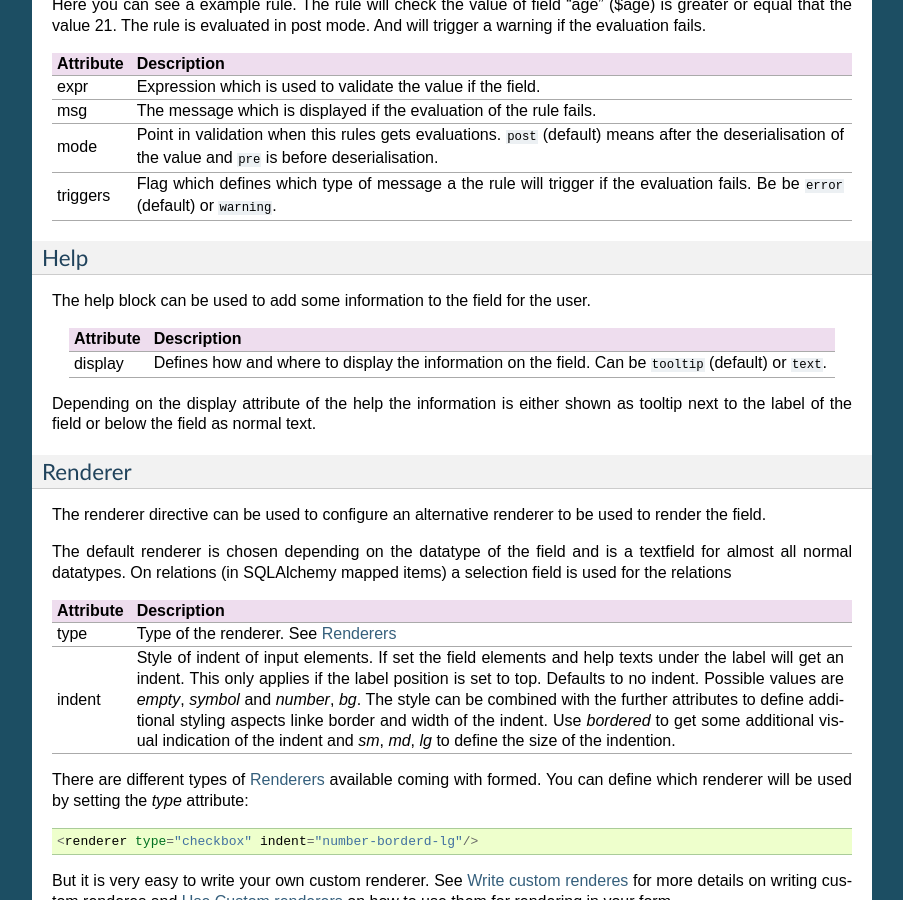
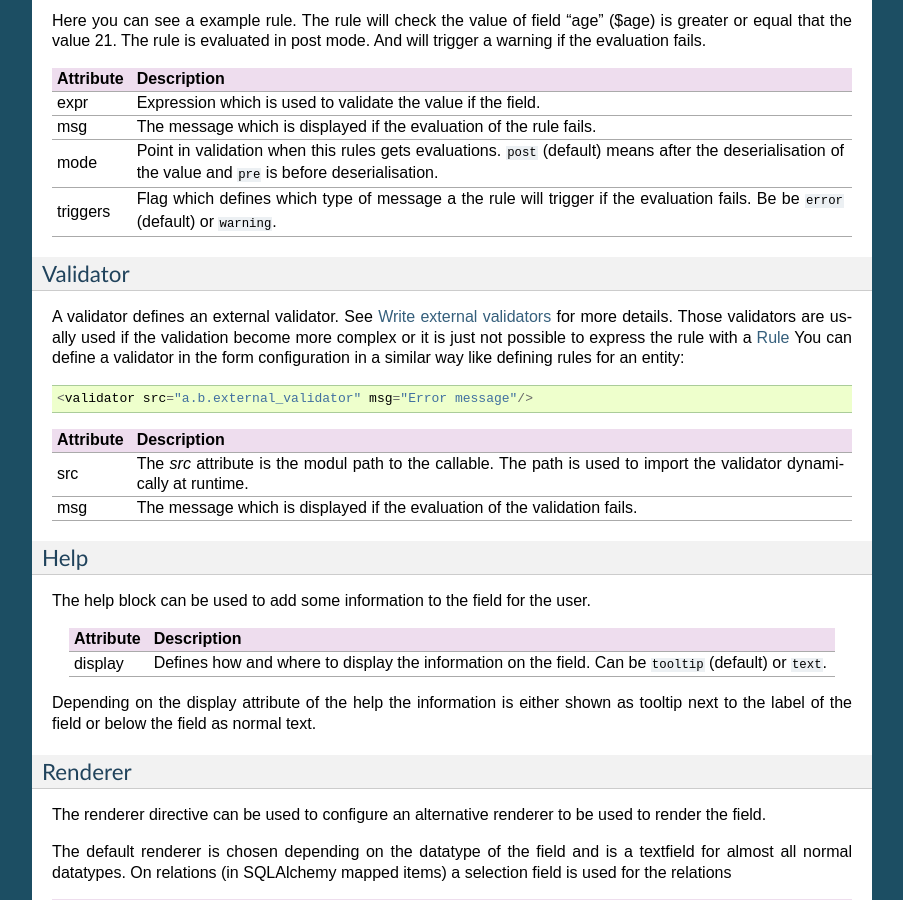
Before and after one commit to ringo-framework/formbar, a Sphinx documentation site: the page built from docs/source/config.rst, in a window 1280 px wide and 900 px high, scrolled down 2934 px. Shown: the whole window, without its empty margins (198-1101 px from the left). Built offline with Sphinx 7.4.7, drawn with Linux system fonts in a browser that asks for light colours; formulas are drawn with MathJax 3; some of the changed text lies outside the part shown.

Commit message:
Added documentation on validators in formconfig.

```diff
--- a/docs/source/config.rst
+++ b/docs/source/config.rst
@@ -46,6 +46,7 @@ Here is an example of an entity definition::
         <renderer type="text"/>
         <help>This is a help text</help>
         <rule expr="$age ge 21" msg="Age must be greater than 21"/>
+        <validator src="a.b.external_validator" msg="Error message"/>
     </entity>
 
 Entities can be marked as *required* or *desired*. Formed will generate
@@ -169,6 +170,25 @@ expr        Expression which is used to validate the value if the field.
 msg         The message which is displayed if the evaluation of the rule fails.
 mode        Point in validation when this rules gets evaluations. ``post`` (default) means after the deserialisation of the value and ``pre`` is before deserialisation.
 triggers    Flag which defines which type of message a the rule will trigger if the evaluation fails. Be be ``error`` (default) or ``warning``.
+=========   ===========
+
+.. _validator:
+
+Validator
+---------
+A validator defines an external validator. See :ref:`external_validator` for
+more details. Those validators are usally used if the validation become more
+complex or it is just not possible to express the rule with a :ref:`rule`
+You can define a validator in the form configuration in a similar way like
+defining rules for an entity::
+
+            <validator src="a.b.external_validator" msg="Error message"/>
+
+=========   ===========
+Attribute   Description
+=========   ===========
+src         The *src* attribute is the modul path to the callable. The path is used to import the validator dynamically at runtime.
+msg         The message which is displayed if the evaluation of the validation fails.
 =========   ===========
 
 .. _help:
@@ -914,13 +934,23 @@ the field for which this validation belongs to and also determines on
 which field the error message will be shown.
 
 The function should return True or False on validation. The validator
-must be added to the form::
+can be added in two differen ways.
+
+In the formconfig
+-----------------
+See :ref:`validator` for more details.
+
+In the view
+------------
+Another way to add validator to the form is to add the form in the view after
+the form has been initialized::
 
         validator = Validator('fieldname',
                               'Error message',
                               external_validator)
         self.form.add_validator(validator)
 
+.. _includes:
 
 Includes
 ========
```
Also changed, not shown: other parts of docs/source/config.rst (+2 -0 lines).
